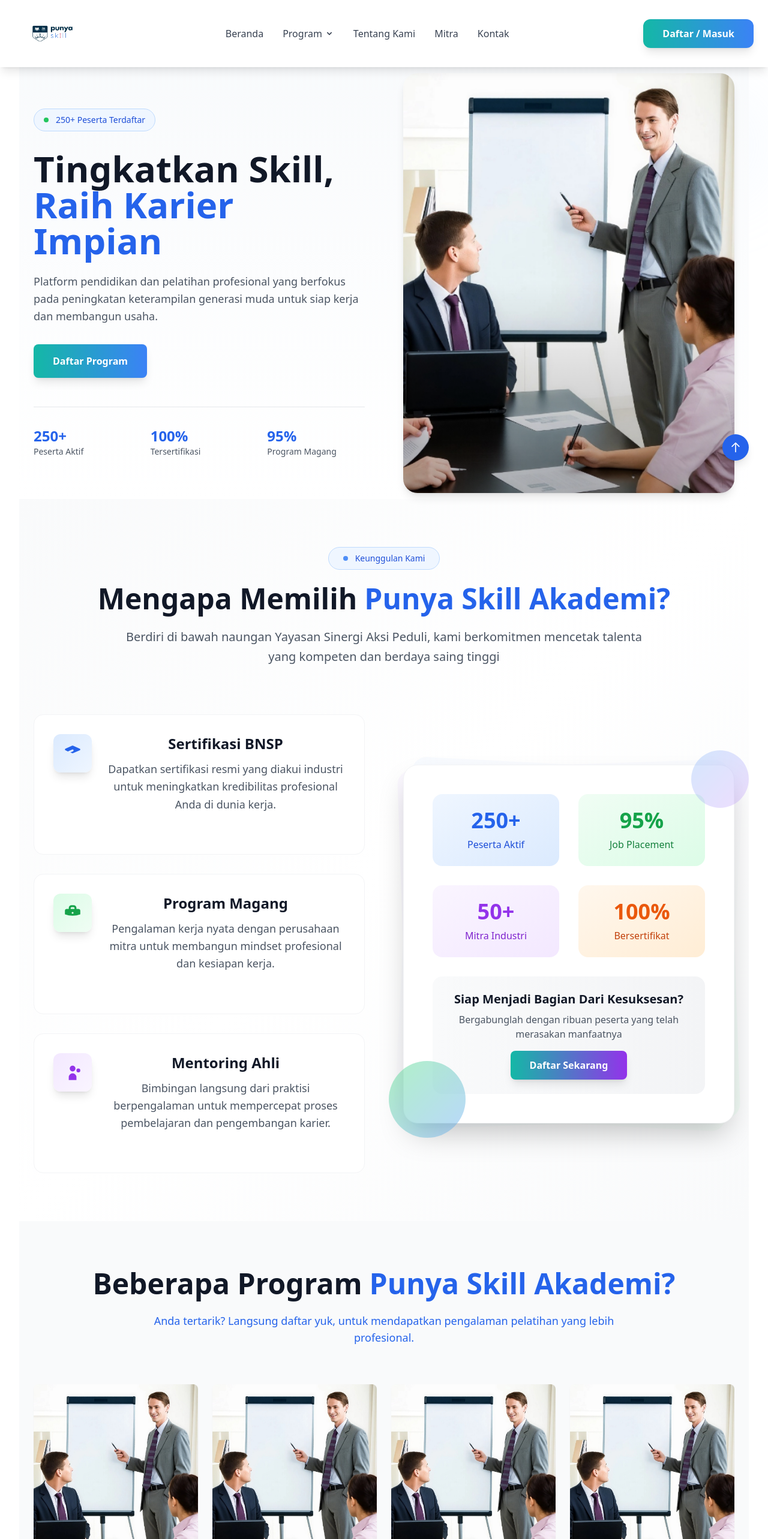
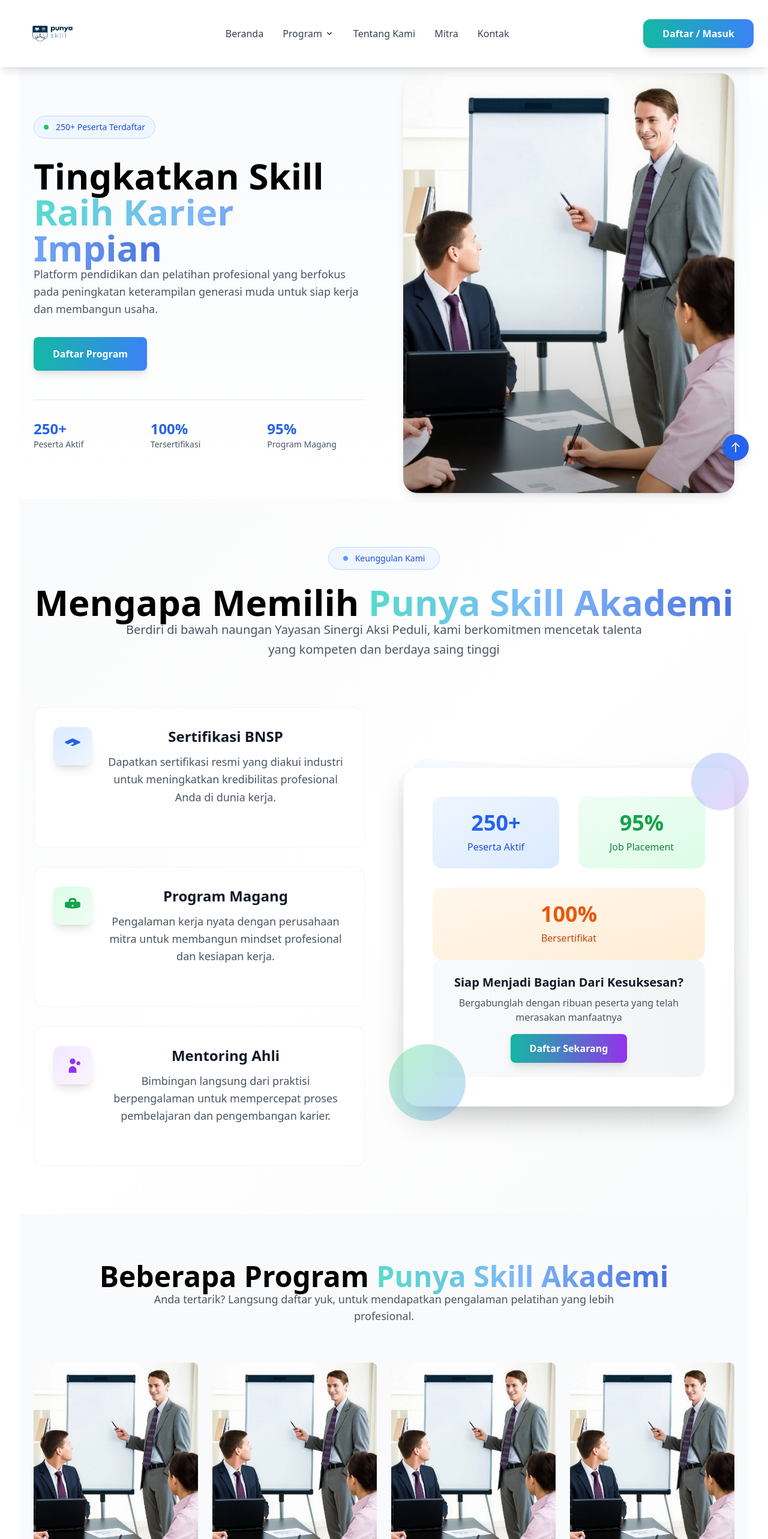
Before and after one commit to oktapianir/PSA-WEB, a React (Vite) app in the folder Client/: page / in a window 1280 px wide. Shown: the top 2566 px of the page at 60% size. Built offline with nearby package versions, Linux system fonts and the light colour scheme.

Commit message:
change bg gradient for some wording in home

```diff
--- a/Client/src/pages/Home.jsx
+++ b/Client/src/pages/Home.jsx
@@ -1,4 +1,5 @@
 import ImgPro from "../assets/imgproo.png";
+import ImgTestimoni from "../assets/img-testi.jpeg";
 
 export default function Home() {
   return (
@@ -15,10 +16,11 @@
               </span>
             </div>
 
-            <h1 className="text-4xl lg:text-6xl font-bold text-gray-900 mb-6 leading-tight">
-              Tingkatkan Skill,
-              <br />
-              <span className="text-blue-600">Raih Karier Impian</span>
+            <h1 className="text-4xl sm:text-5xl lg:text-5xl xl:text-6xl font-bold leading-tight">
+              Tingkatkan Skill{" "}
+              <span className="inline text-transparent bg-clip-text bg-gradient-to-r from-teal-400 via-blue-400 to-blue-700 animate-pulse">
+                Raih Karier Impian
+              </span>
             </h1>
 
             <p className="text-lg text-gray-600 mb-8 leading-relaxed max-w-xl">
@@ -29,7 +31,7 @@
 
             <div className="flex flex-col sm:flex-row gap-4 justify-center lg:justify-start mb-12">
               <button className="bg-blue-600 text-white px-8 py-4 rounded-lg bg-gradient-to-r from-teal-500 to-blue-500 hover:from-blue-600 hover:to-teal-600 duration-200 font-semibold shadow-lg hover:shadow-xl transform hover:-translate-y-0.5">
-                Daftar Program
+                <a href="/login">Daftar Program</a>
               </button>
             </div>
 
@@ -82,10 +84,10 @@
                 Keunggulan Kami
               </span>
             </div>
-            <h2 className="text-4xl lg:text-5xl font-bold text-gray-900 mb-6">
-              Mengapa Memilih
-              <span className="text-blue-600 block lg:inline lg:ml-3">
-                Punya Skill Akademi?
+            <h2 className="text-4xl sm:text-5xl lg:text-5xl xl:text-6xl font-bold leading-tight">
+              Mengapa Memilih{" "}
+              <span className="inline text-transparent bg-clip-text bg-gradient-to-r from-teal-400 via-blue-400 to-blue-700 animate-pulse">
+                Punya Skill Akademi
               </span>
             </h2>
             <p className="text-xl text-gray-600 max-w-4xl mx-auto leading-relaxed">
@@ -255,13 +257,6 @@
                         Job Placement
                       </div>
                     </div>
-                    <div className="text-center p-6 bg-gradient-to-br from-purple-50 to-purple-100 rounded-2xl">
-                      <div className="text-4xl font-bold text-purple-600 mb-2">
-                        50+
-                      </div>
-                      <div className="text-purple-700 font-medium">
-                        Mitra Industri
-                      </div>
                   </div>
                   <div className="text-center p-6 bg-gradient-to-br from-orange-50 to-orange-100 rounded-2xl">
                     <div className="text-4xl font-bold text-orange-600 mb-2">
@@ -269,7 +264,6 @@
                     </div>
                     <div className="text-orange-700 font-medium">
                       Bersertifikat
-                      </div>
                     </div>
                   </div>
 
@@ -283,7 +277,7 @@
                       manfaatnya
                     </p>
                     <button className="bg-gradient-to-r from-blue-600 to-purple-600 text-white px-8 py-3 rounded-lg bg-gradient-to-r from-teal-500 to-blue-500 hover:from-blue-600 hover:to-teal-600 transition-all duration-300 font-semibold shadow-lg hover:shadow-xl transform hover:-translate-y-1">
-                      Daftar Sekarang
+                      <a href="/login"> Daftar Sekarang</a>
                     </button>
                   </div>
                 </div>
@@ -304,13 +298,13 @@
       <section className="py-20 bg-gray-50">
         <div className="max-w-7xl mx-auto px-6">
           <div className="text-center mb-16">
-            <h2 className="text-4xl lg:text-5xl font-bold text-gray-900 mb-6">
-              Beberapa Program
-              <span className="text-blue-600 block lg:inline lg:ml-3">
-                Punya Skill Akademi?
+            <h2 className="text-4xl sm:text-5xl lg:text-5xl xl:text-5xl font-bold leading-tight">
+              Beberapa Program{" "}
+              <span className="inline text-transparent bg-clip-text bg-gradient-to-r from-teal-400 via-blue-400 to-blue-700 animate-pulse">
+                Punya Skill Akademi
               </span>
             </h2>
-            <p className="text-lg text-blue-600 max-w-3xl mx-auto">
+            <p className="text-lg text-gray-600 max-w-3xl mx-auto">
               Anda tertarik? Langsung daftar yuk, untuk mendapatkan pengalaman
               pelatihan yang lebih profesional.
             </p>
@@ -334,7 +328,7 @@
                   2021 so far, in reverse chronological order.
                 </p>
                 <a
-                  href="#"
+                  href="/detail-program"
                   className="inline-flex items-center px-3 py-2 text-sm font-medium text-center text-white bg-blue-700 rounded-lg bg-gradient-to-r from-teal-500 to-blue-500 hover:from-blue-600 hover:to-teal-600"
                 >
                   Read more
@@ -373,7 +367,7 @@
                   2021 so far, in reverse chronological order.
                 </p>
                 <a
-                  href="#"
+                  href="/detail-program"
                   className="inline-flex items-center px-3 py-2 text-sm font-medium text-center text-white bg-blue-700 rounded-lg bg-gradient-to-r from-teal-500 to-blue-500 hover:from-blue-600 hover:to-teal-600"
                 >
                   Read more
@@ -411,7 +405,7 @@
                   2021 so far, in reverse chronological order.
                 </p>
                 <a
-                  href="#"
+                  href="/detail-program"
                   class="inline-flex items-center px-3 py-2 text-sm font-medium text-center text-white bg-blue-700 rounded-lg bg-gradient-to-r from-teal-500 to-blue-500 hover:from-blue-600 hover:to-teal-600 focus:ring-4 focus:outline-none focus:ring-blue-300 dark:bg-blue-600 dark:hover:bg-blue-700 dark:focus:ring-blue-800"
                 >
                   Read more
@@ -449,7 +443,7 @@
                   2021 so far, in reverse chronological order.
                 </p>
                 <a
-                  href="#"
+                  href="/detail-program"
                   class="inline-flex items-center px-3 py-2 text-sm font-medium text-center text-white bg-blue-700 rounded-lg bg-gradient-to-r from-teal-500 to-blue-500 hover:from-blue-600 hover:to-teal-600 focus:ring-4 focus:outline-none focus:ring-blue-300 dark:bg-blue-600 dark:hover:bg-blue-7   "
                 >
                   Read more
@@ -469,6 +463,59 @@
                     />
                   </svg>
                 </a>
+              </div>
+            </div>
+          </div>
+        </div>
+      </section>
+
+      {/* Testimoni Card */}
+      <section className="py-20 bg-gray-50">
+        <div className="max-w-7xl mx-auto px-6">
+          <div className="text-center mb-16">
+            <h2 className="text-4xl sm:text-5xl lg:text-5xl xl:text-5xl font-bold leading-tight">
+              Testimoni dari peserta pelatihan bersama{" "}
+              <span className="block text-transparent bg-clip-text bg-gradient-to-r from-teal-400 via-blue-400 to-blue-700 animate-pulse">
+                Punya Skill Akademi
+              </span>
+            </h2>
+          </div>
+
+          <div className="grid grid-cols-2 sm:grid-cols-2 lg:grid-cols-2 gap-6">
+            <div class="flex flex-col items-center bg-white rounded-lg shadow-sm md:flex-row md:max-w-xl hover:bg-gray-100 dark:border-gray-700 hover:shadow-xl transform hover:-translate-y-0.5">
+              <img
+                class="object-cover w-full rounded-t-lg h-96 md:h-auto md:w-48 md:rounded-none md:rounded-s-lg"
+                src={ImgTestimoni}
+                alt=""
+              ></img>
+              <div class="flex flex-col justify-between p-4 leading-normal">
+                <h5 class="mb-2 text-2xl font-bold tracking-tight text-gray-900 dark:text-black">
+                  Mr.DeVille
+                </h5>
+                <p class="mb-3 font-normal text-gray-700 dark:text-black-400">
+                  "Program di Punya Skill Akademi benar-benar mengubah karier
+                  saya. Dari yang tidak tahu apa-apa tentang digital marketing,
+                  sekarang saya bekerja sebagai Digital Marketing Manager di
+                  perusahaan teknologi ternama."
+                </p>
+              </div>
+            </div>
+            <div class="flex flex-col items-center bg-white rounded-lg shadow-sm md:flex-row md:max-w-xl hover:bg-gray-100 dark:border-gray-700 hover:shadow-xl transform hover:-translate-y-0.5">
+              <img
+                class="object-cover w-full rounded-t-lg h-96 md:h-auto md:w-48 md:rounded-none md:rounded-s-lg"
+                src={ImgTestimoni}
+                alt=""
+              ></img>
+              <div class="flex flex-col justify-between p-4 leading-normal">
+                <h5 class="mb-2 text-2xl font-bold tracking-tight text-gray-900 dark:text-black">
+                  Mr.DeVille
+                </h5>
+                <p class="mb-3 font-normal text-gray-700 dark:text-black-400">
+                  "Program di Punya Skill Akademi benar-benar mengubah karier
+                  saya. Dari yang tidak tahu apa-apa tentang digital marketing,
+                  sekarang saya bekerja sebagai Digital Marketing Manager di
+                  perusahaan teknologi ternama."
+                </p>
               </div>
             </div>
           </div>
@@ -506,10 +553,10 @@
               </p>
               <div className="flex flex-col sm:flex-row gap-4 justify-center">
                 <button className="bg-white text-blue-600 px-8 py-4 rounded-lg hover:bg-gray-100 transition-all duration-300 font-semibold shadow-lg hover:shadow-xl transform hover:-translate-y-1">
-                  Yuk Gabung!
+                  <a href="/login">Yuk Gabung!</a>
                 </button>
                 <button className="border-2 border-white text-white px-8 py-4 rounded-lg hover:bg-white hover:text-blue-600 transition-all duration-300 font-semibold">
-                  Lihat Program
+                  <a href="#">Lihat Program</a>
                 </button>
               </div>
             </div>
```
Lines whose indentation alone changed are shown as unchanged.
